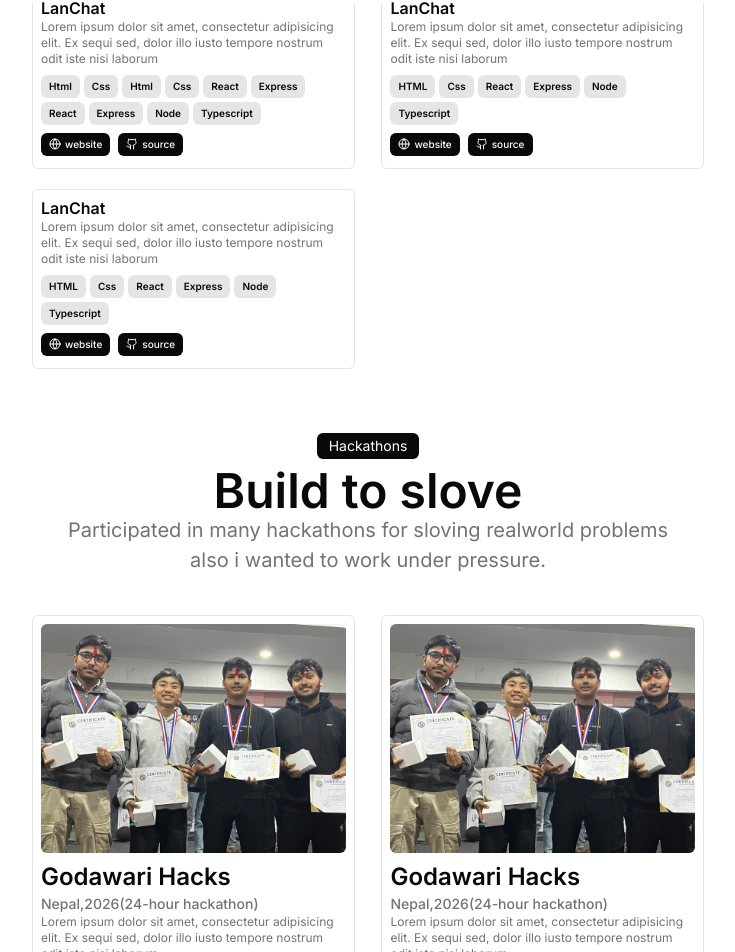
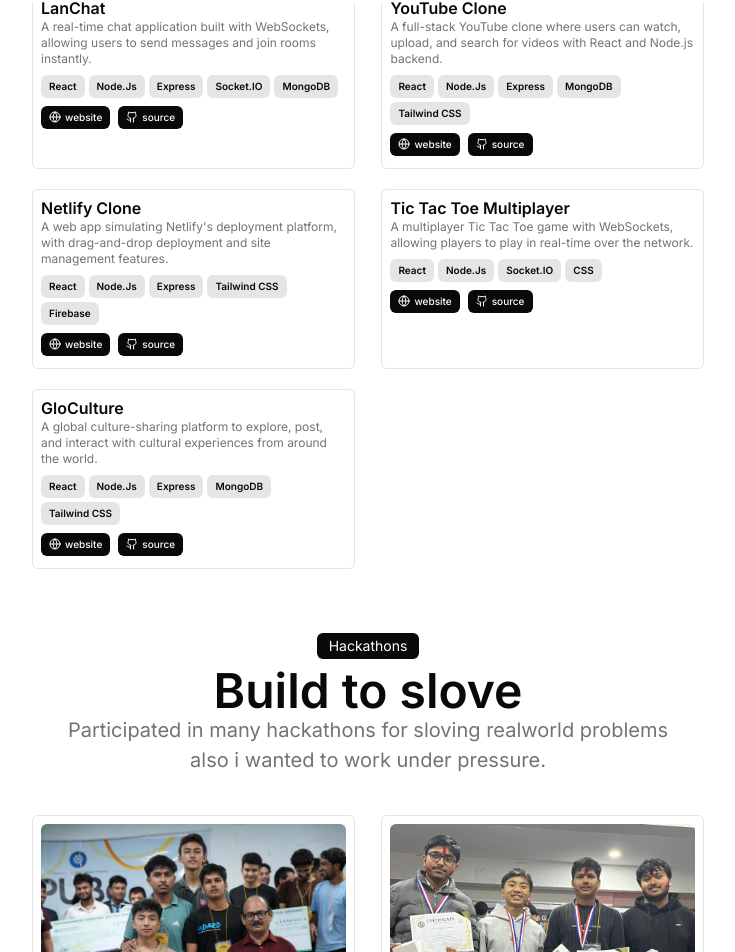
Before and after one commit to David-Rai/portfolio, a React (Vite) app: page / in a window 1280 px wide. Shown: the part 798-1750 px from the top of the page, without its empty margins (272-1007 px from the left). Built offline with nearby package versions, Linux system fonts and the light colour scheme.

Commit message:
Chore:remove all the unnessary things

```diff
--- a/src/components/Hackathons.jsx
+++ b/src/components/Hackathons.jsx
@@ -38,7 +38,7 @@ const HackathonChild = ({ p, index }) => {
   // console.log(position);
 
   return (
-    <div className="border border-border rounded-md w-[48%] min-h-87.5 p-2">
+    <div className="border border-border rounded-md w-[48%] min-h-100 p-2">
       {/* Top Image banner */}
       <div className="h-[60%] w-full">
         <img
--- a/src/components/MyProjects.jsx
+++ b/src/components/MyProjects.jsx
@@ -53,7 +53,7 @@ const ProjectChild = ({ p }) => {
       </div>
 
       {/* Links */}
-      <div className="flex gap-2">
+      <div className="flex gap-2 ">
         {links.length > 0 &&
           links.map((l, i) => {
             return (
--- a/src/constants/hackathons.js
+++ b/src/constants/hackathons.js
@@ -1,20 +1,20 @@
-import godawarihack from '../assets/godawari.jpeg'
+import godawarihack from "../assets/godawari.jpeg";
+import daj from '../assets/daj.avif'
 
 export const hackathonList = [
   {
-    name: "Godawari Hacks",
-    image: godawarihack,
-    country: "Nepal,2026(24-hour hackathon)",
-    details:
-      "Lorem ipsum dolor sit amet, consectetur adipisicing elit. Ex sequi sed, dolor illo iusto tempore nostrum odit iste nisi laborum",
+    name: "PUBG",
+    image:daj,
+    country: "Nepal, 2025 (72-hour hackathon)",
+    details:"GloCulture is a global platform where users share and explore cultural experiences—from food and festivals to art and traditions—connecting people through authentic stories and real-time discovery.",
     links: [
       {
         type: "website",
-        src: "https://github.com/david-rai",
+        src: "https://gloculture.netlify.app",
       },
       {
         type: "source",
-        src: "https://github.com/david-rai",
+        src: "https://github.com/David-Rai/Hackathon",
       },
     ],
   },
@@ -35,40 +35,4 @@ export const hackathonList = [
       },
     ],
   },
-
-  {
-    name: "Godawari Hacks",
-    image: godawarihack,
-    country: "Nepal,2026(24-hour hackathon)",
-    details:
-      "Lorem ipsum dolor sit amet, consectetur adipisicing elit. Ex sequi sed, dolor illo iusto tempore nostrum odit iste nisi laborum",
-    links: [
-      {
-        type: "website",
-        src: "https://github.com/david-rai",
-      },
-      {
-        type: "source",
-        src: "https://github.com/david-rai",
-      },
-    ],
-  },
-
-  {
-    name: "Godawari Hacks",
-    image: godawarihack,
-    country: "Nepal,2026(24-hour hackathon)",
-    details:
-      "Lorem ipsum dolor sit amet, consectetur adipisicing elit. Ex sequi sed, dolor illo iusto tempore nostrum odit iste nisi laborum",
-    links: [
-      {
-        type: "website",
-        src: "https://github.com/david-rai",
-      },
-      {
-        type: "source",
-        src: "https://github.com/david-rai",
-      },
-    ],
-  },
 ];
--- a/src/constants/projects.js
+++ b/src/constants/projects.js
@@ -2,60 +2,51 @@ export const projectList = [
   {
     name: "LanChat",
     details:
-      "Lorem ipsum dolor sit amet, consectetur adipisicing elit. Ex sequi sed, dolor illo iusto tempore nostrum odit iste nisi laborum",
-    techStacks: [
-      "Html",
-      "Css",
-      "Html",
-      "Css",
-      "React",
-      "Express",
-      "React",
-      "Express",
-      "Node",
-      "Typescript",
-    ],
+      "A real-time chat application built with WebSockets, allowing users to send messages and join rooms instantly.",
+    techStacks: ["React", "Node.js", "Express", "Socket.IO", "MongoDB"],
     links: [
-      {
-        type: "website",
-        src: "https://github.com/david-rai",
-      },
-      {
-        type: "source",
-        src: "https://github.com/david-rai",
-      },
+      { type: "website", src: "https://github.com/david-rai/LanChat" },
+      { type: "source", src: "https://github.com/david-rai/LanChat" },
     ],
   },
   {
-    name: "LanChat",
+    name: "YouTube Clone",
     details:
-      "Lorem ipsum dolor sit amet, consectetur adipisicing elit. Ex sequi sed, dolor illo iusto tempore nostrum odit iste nisi laborum",
-    techStacks: ["HTML", "Css", "React", "Express", "Node", "Typescript"],
+      "A full-stack YouTube clone where users can watch, upload, and search for videos with React and Node.js backend.",
+    techStacks: ["React", "Node.js", "Express", "MongoDB", "Tailwind CSS"],
     links: [
-      {
-        type: "website",
-        src: "https://github.com/david-rai",
-      },
-      {
-        type: "source",
-        src: "https://github.com/david-rai",
-      },
+      { type: "website", src: "https://github.com/david-rai/YouTubeClone" },
+      { type: "source", src: "https://github.com/david-rai/YouTubeClone" },
     ],
   },
   {
-    name: "LanChat",
+    name: "Netlify Clone",
     details:
-      "Lorem ipsum dolor sit amet, consectetur adipisicing elit. Ex sequi sed, dolor illo iusto tempore nostrum odit iste nisi laborum",
-    techStacks: ["HTML", "Css", "React", "Express", "Node", "Typescript"],
+      "A web app simulating Netlify's deployment platform, with drag-and-drop deployment and site management features.",
+    techStacks: ["React", "Node.js", "Express", "Tailwind CSS", "Firebase"],
     links: [
-      {
-        type: "website",
-        src: "https://github.com/david-rai",
-      },
-      {
-        type: "source",
-        src: "https://github.com/david-rai",
-      },
+      { type: "website", src: "https://github.com/david-rai/NetlifyClone" },
+      { type: "source", src: "https://github.com/david-rai/NetlifyClone" },
+    ],
+  },
+  {
+    name: "Tic Tac Toe Multiplayer",
+    details:
+      "A multiplayer Tic Tac Toe game with WebSockets, allowing players to play in real-time over the network.",
+    techStacks: ["React", "Node.js", "Socket.IO", "CSS"],
+    links: [
+      { type: "website", src: "https://github.com/david-rai/TicTacToe-Multiplayer" },
+      { type: "source", src: "https://github.com/david-rai/TicTacToe-Multiplayer" },
+    ],
+  },
+  {
+    name: "GloCulture",
+    details:
+      "A global culture-sharing platform to explore, post, and interact with cultural experiences from around the world.",
+    techStacks: ["React", "Node.js", "Express", "MongoDB", "Tailwind CSS"],
+    links: [
+      { type: "website", src: "https://github.com/david-rai/GloCulture" },
+      { type: "source", src: "https://github.com/david-rai/GloCulture" },
     ],
   },
 ];
```
Also changed, not shown: src/assets/daj.avif (added).
